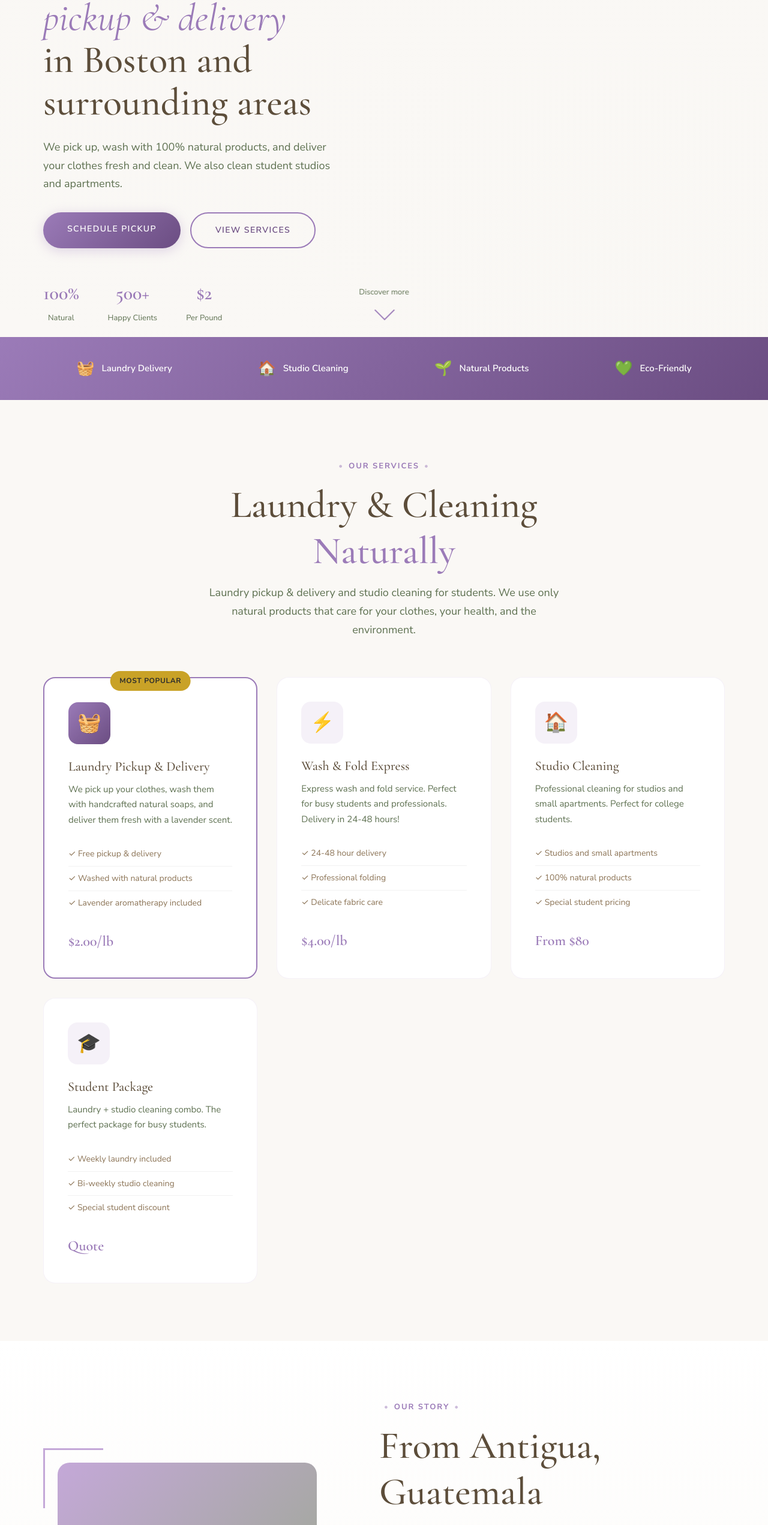
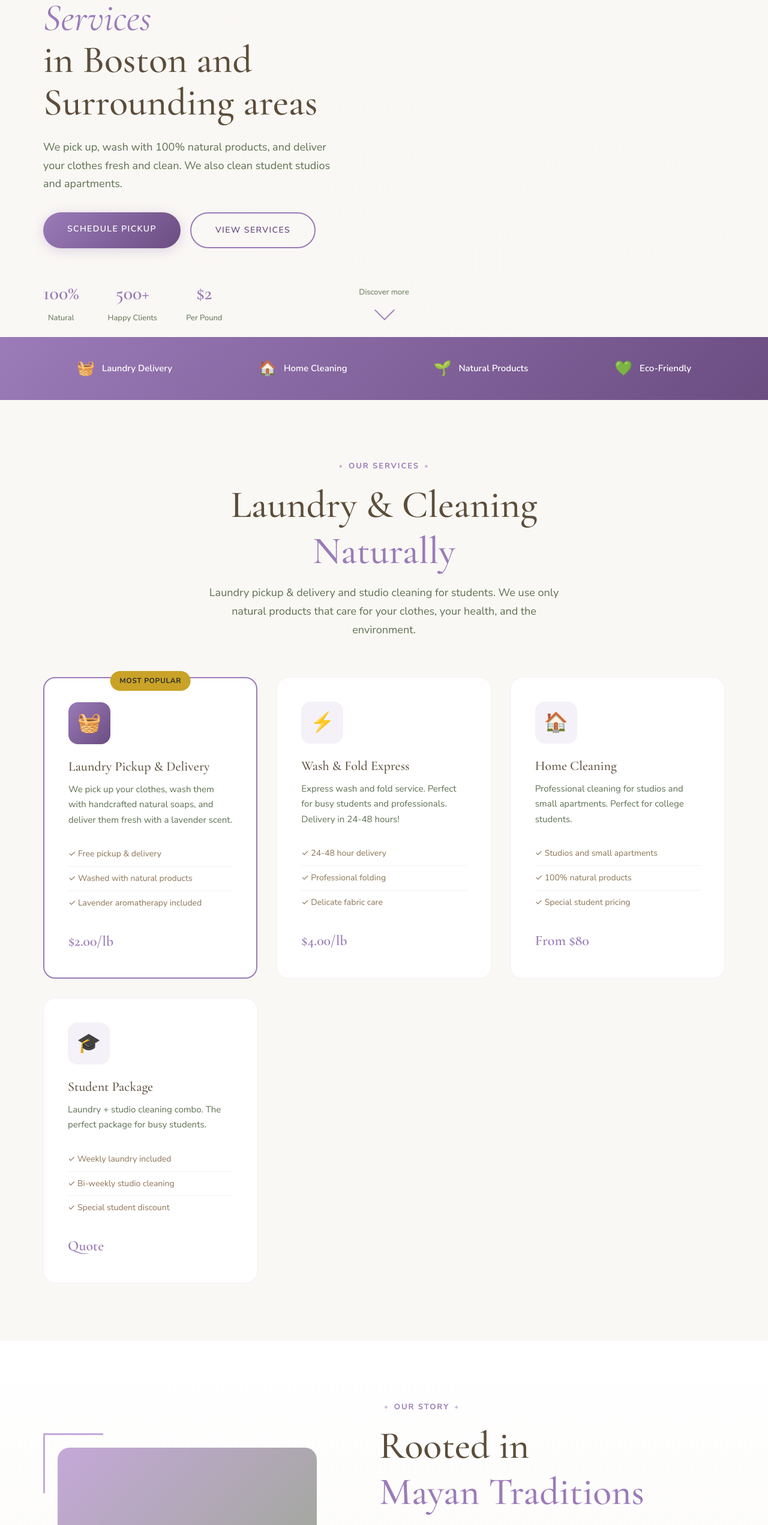
Before and after one commit to tohka53/pioxncls, an Angular app: page / in a window 1280 px wide. Shown: the part 238-2781 px from the top of the page at 60% size. Built offline with nearby package versions, Linux system fonts and the light colour scheme.

Commit message:
cambios pagian

```diff
--- a/package.json
+++ b/package.json
@@ -36,7 +36,6 @@
     "@angular/build": "^21.1.2",
     "@angular/cli": "^21.1.2",
     "@angular/compiler-cli": "^21.0.0",
-    "typescript": "~5.9.2",
-    "vite": "^5.4.21"
+    "typescript": "~5.9.2"
   }
 }
--- a/src/app/app.html
+++ b/src/app/app.html
@@ -156,7 +156,7 @@
         <span class="service-price">{{ t.services.deep.price }}</span>
       </div>
 
-      <!-- Studio Cleaning -->
+      <!-- Home Cleaning -->
       <div class="service-card">
         <div class="service-icon">
           <span>🏠</span>
@@ -213,7 +213,7 @@
 
       <div class="about-content">
         <span class="section-tag">{{ t.about.tag }}</span>
-        <h2 class="section-title">{{ t.about.title1 }} <br>a <span class="text-lavender">{{ t.about.title2 }}</span></h2>
+        <h2 class="section-title">{{ t.about.title1 }} <br><span class="text-lavender">{{ t.about.title2 }}</span></h2>
         <div class="about-text">
           <p [innerHTML]="t.about.text1"></p>
           <p>{{ t.about.text2 }}</p>
@@ -391,7 +391,7 @@
         <a href="#contact" class="btn btn-primary btn-full">{{ t.pricing.premium.cta }}</a>
       </div>
 
-      <!-- Studio Cleaning -->
+      <!-- Home Cleaning -->
       <div class="pricing-card">
         <h3 class="plan-name">{{ t.pricing.enterprise.name }}</h3>
         <div class="plan-price">
@@ -484,7 +484,7 @@
               <option value="">{{ t.contact.form.servicePlaceholder }}</option>
               <option value="laundry">{{ t.contact.form.serviceOpt1 }}</option>
               <option value="express">{{ t.contact.form.serviceOpt2 }}</option>
-              <option value="studio">{{ t.contact.form.serviceOpt3 }}</option>
+              <option value="home-cleaning">{{ t.contact.form.serviceOpt3 }}</option>
               <option value="package">{{ t.contact.form.serviceOpt4 }}</option>
               <option value="other">{{ t.contact.form.serviceOpt5 }}</option>
             </select>
--- a/src/app/app.ts
+++ b/src/app/app.ts
@@ -209,8 +209,8 @@ export class App {
       },
       hero: {
         badge: '🧺 Lavandería Natural a Domicilio',
-        title1: 'Lavandería y limpieza',
-        titleAccent: 'natural a domicilio',
+        title1: 'Servicios de Lavandería',
+        titleAccent: 'y Limpieza',
         title2: 'en Boston y alrededores',
         subtitle: 'Recogemos, lavamos con productos 100% naturales y entregamos tu ropa fresca y limpia. También limpiamos estudios y apartamentos de estudiantes.',
         cta1: 'Programar Recogida',
@@ -224,7 +224,7 @@ export class App {
       },
       features: {
         organic: 'Productos Naturales',
-        residential: 'Limpieza de Estudios',
+        residential: 'Limpieza del Hogar',
         laundry: 'Lavandería a Domicilio',
         eco: 'Eco-Friendly'
       },
@@ -251,7 +251,7 @@ export class App {
           price: '$2.00/lb'
         },
         laundry: {
-          title: 'Limpieza de Estudios',
+          title: 'Limpieza del Hogar',
           description: 'Limpieza profesional de estudios y apartamentos pequeños. Perfecto para estudiantes universitarios.',
           feature1: 'Estudios y apartamentos pequeños',
           feature2: 'Productos 100% naturales',
@@ -269,14 +269,14 @@ export class App {
       },
       about: {
         tag: 'Nuestra Historia',
-        title1: 'De Antigua, Guatemala',
-        title2: 'Boston',
+        title1: 'Arraigados en',
+        title2: 'Tradiciones Mayas',
         founderName: 'Olga Piox',
         founderTitle: 'Fundadora',
         badge: 'Tradición Maya',
-        text1: 'Mi nombre es <strong>Olga Piox</strong>. Lavender & Piox Natural Cleaning nació después de múltiples visitas a emergencias donde descubrí que sufría reacciones alérgicas severas por años de usar químicos agresivos para limpiar.',
+        text1: 'Mi nombre es <strong>Olga Piox</strong>. Soy nativa de Guatemala con raíces indígenas. Lavender & Piox Natural Cleaning nació después de múltiples visitas a emergencias donde descubrí que sufría reacciones alérgicas severas por años de usar químicos agresivos para limpiar.',
         text2: 'Era tiempo de terminar con las dolorosas erupciones en la piel y reclamar la sabiduría de mis ancestros Mayas Indígenas que dependían de los regalos de la Madre Naturaleza.',
-        text3: 'Ahora ofrecemos lavandería a domicilio y limpieza de estudios usando recetas orgánicas y fórmulas desinfectantes de mi cultura. Nuestros clientes aman la frescura y los aromas saludables en su ropa y hogares.',
+        text3: 'Así fue como llegué a depender de recetas orgánicas y fórmulas desinfectantes de mi cultura. Usamos estos productos en nuestros servicios de lavandería y limpieza del hogar. Nuestros clientes aman la frescura y los aromas saludables en su ropa y hogares.',
         value1: 'Sostenibilidad',
         value2: 'Autenticidad Cultural',
         value3: 'Bienestar',
@@ -339,7 +339,7 @@ export class App {
           cta: 'Elegir Plan'
         },
         enterprise: {
-          name: 'Limpieza Estudio',
+          name: 'Limpieza del Hogar',
           price: 'Desde $80',
           feature1: 'Estudios hasta 400 sq ft',
           feature2: 'Productos naturales',
@@ -370,7 +370,7 @@ export class App {
           servicePlaceholder: 'Seleccionar servicio...',
           serviceOpt1: 'Lavandería a Domicilio',
           serviceOpt2: 'Wash & Fold Express',
-          serviceOpt3: 'Limpieza de Estudio',
+          serviceOpt3: 'Limpieza del Hogar',
           serviceOpt4: 'Paquete Estudiante',
           serviceOpt5: 'Otro',
           messageLabel: 'Mensaje',
@@ -403,9 +403,9 @@ export class App {
       },
       hero: {
         badge: '🧺 Natural Laundry Pickup & Delivery',
-        title1: 'Natural laundry',
-        titleAccent: 'pickup & delivery',
-        title2: 'in Boston and surrounding areas',
+        title1: 'Laundry & Cleaning',
+        titleAccent: 'Services',
+        title2: 'in Boston and Surrounding areas',
         subtitle: 'We pick up, wash with 100% natural products, and deliver your clothes fresh and clean. We also clean student studios and apartments.',
         cta1: 'Schedule Pickup',
         cta2: 'View Services',
@@ -418,7 +418,7 @@ export class App {
       },
       features: {
         organic: 'Natural Products',
-        residential: 'Studio Cleaning',
+        residential: 'Home Cleaning',
         laundry: 'Laundry Delivery',
         eco: 'Eco-Friendly'
       },
@@ -445,7 +445,7 @@ export class App {
           price: '$4.00/lb'
         },
         laundry: {
-          title: 'Studio Cleaning',
+          title: 'Home Cleaning',
           description: 'Professional cleaning for studios and small apartments. Perfect for college students.',
           feature1: 'Studios and small apartments',
           feature2: '100% natural products',
@@ -463,14 +463,14 @@ export class App {
       },
       about: {
         tag: 'Our Story',
-        title1: 'From Antigua, Guatemala',
-        title2: 'Boston',
+        title1: 'Rooted in',
+        title2: 'Mayan Traditions',
         founderName: 'Olga Piox',
         founderTitle: 'Founder',
         badge: 'Mayan Tradition',
-        text1: 'My name is <strong>Olga Piox</strong>. Lavender & Piox Natural Cleaning was born after multiple emergency room visits where I discovered I was suffering severe allergic reactions from years of using harsh chemicals for cleaning.',
+        text1: 'My name is <strong>Olga Piox</strong>. I am a native of Guatemala with indigenous roots. Lavender & Piox Natural Cleaning was born after multiple emergency room visits where I discovered I was suffering severe allergic reactions from years of using harsh chemicals for cleaning.',
         text2: 'It was time to end the painful skin eruptions and reclaim the wisdom of my Indigenous Mayan ancestors who relied on Mother Nature\'s gifts.',
-        text3: 'Now we offer laundry pickup & delivery and studio cleaning using organic recipes and disinfectant formulas from my culture. Our clients love the freshness and healthy aromas in their clothes and homes.',
+        text3: 'This is how I came to rely on organic recipes and disinfectant formulas from my culture. We use these products in our laundry and home cleaning services. Our clients love the freshness and healthy aromas in their clothes and homes.',
         value1: 'Sustainability',
         value2: 'Cultural Authenticity',
         value3: 'Wellbeing',
@@ -533,7 +533,7 @@ export class App {
           cta: 'Choose Plan'
         },
         enterprise: {
-          name: 'Studio Cleaning',
+          name: 'Home Cleaning',
           price: 'From $80',
           feature1: 'Studios up to 400 sq ft',
           feature2: 'Natural products',
@@ -564,7 +564,7 @@ export class App {
           servicePlaceholder: 'Select service...',
           serviceOpt1: 'Laundry Pickup & Delivery',
           serviceOpt2: 'Wash & Fold Express',
-          serviceOpt3: 'Studio Cleaning',
+          serviceOpt3: 'Home Cleaning',
           serviceOpt4: 'Student Package',
           serviceOpt5: 'Other',
           messageLabel: 'Message',
--- a/tsconfig.json
+++ b/tsconfig.json
@@ -12,7 +12,6 @@
     "isolatedModules": true,
     "experimentalDecorators": true,
     "importHelpers": true,
-    "target": "ES2022",
     "module": "preserve"
   },
   "angularCompilerOptions": {
```
Also changed, not shown: 1 other file (tests, documents, lock files or other folders).
